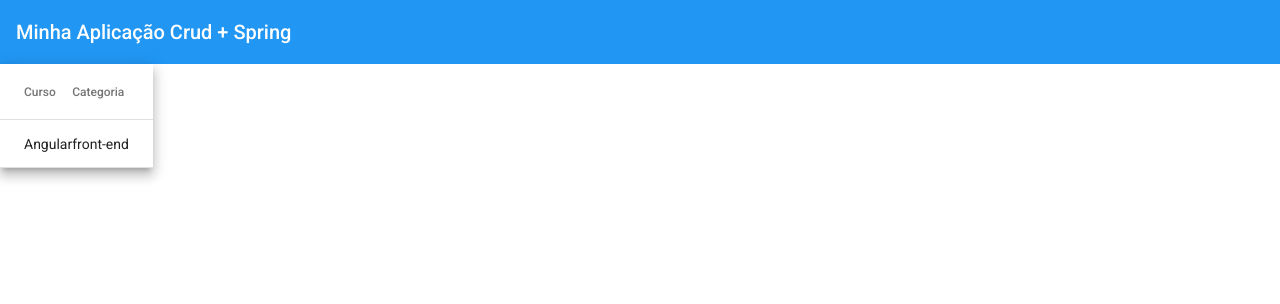
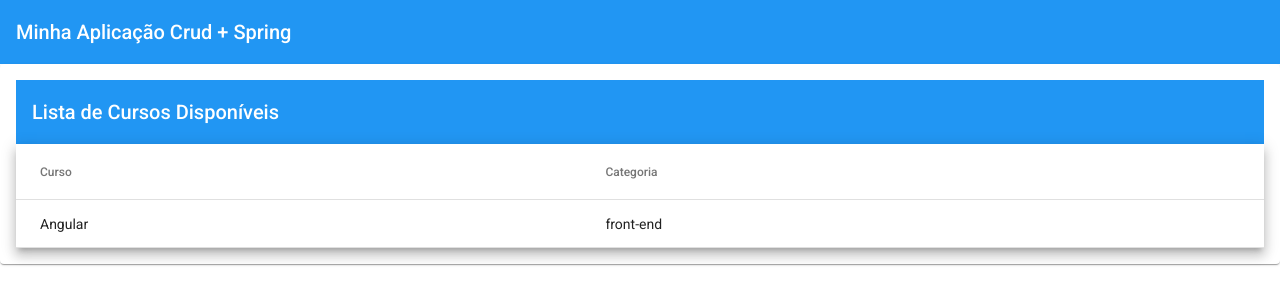
Before and after one commit to jackanilto/crud-angular, an Angular app: page /courses in a window 1280 px wide. Shown: the top 304 px of the page. Built offline with nearby package versions, Linux system fonts and the light colour scheme.

Commit message:
Criado Services

```diff
--- a/src/app/courses/courses.module.ts
+++ b/src/app/courses/courses.module.ts
@@ -1,9 +1,11 @@
+import { AppMaterialModule } from './../shared/app-material/app-material.module';
 import { CommonModule } from '@angular/common';
 import { NgModule } from '@angular/core';
-import { MatTableModule } from '@angular/material/table';
 
 import { CoursesRoutingModule } from './courses-routing.module';
 import { CoursesComponent } from './courses/courses.component';
+
+
 
 
 @NgModule({
@@ -13,7 +15,7 @@
   imports: [
     CommonModule,
     CoursesRoutingModule,
-    MatTableModule
+   AppMaterialModule
   ]
 })
 export class CoursesModule { }
--- a/src/app/courses/courses/courses.component.html
+++ b/src/app/courses/courses/courses.component.html
@@ -1,3 +1,9 @@
+<mat-card>
+
+  <mat-toolbar color="primary">
+    <span>Lista de Cursos Disponíveis</span>
+  </mat-toolbar>
+
 <table mat-table [dataSource]="courses" class="mat-elevation-z8">
 
   <!-- Name Column -->
@@ -15,3 +21,5 @@
   <tr mat-header-row *matHeaderRowDef="displayedColumns"></tr>
   <tr mat-row *matRowDef="let row; columns: displayedColumns;"></tr>
 </table>
+
+</mat-card>
--- a/src/app/courses/courses/courses.component.scss
+++ b/src/app/courses/courses/courses.component.scss
@@ -0,0 +1,3 @@
+table {
+  width: 100%;
+}
```
Also changed, not shown: src/app/courses/services/courses.service.ts (added, +9 -0 lines), src/app/shared/app-material/app-material.module.ts (added, +17 -0 lines), 1 other file (tests, documents, lock files or other folders).
